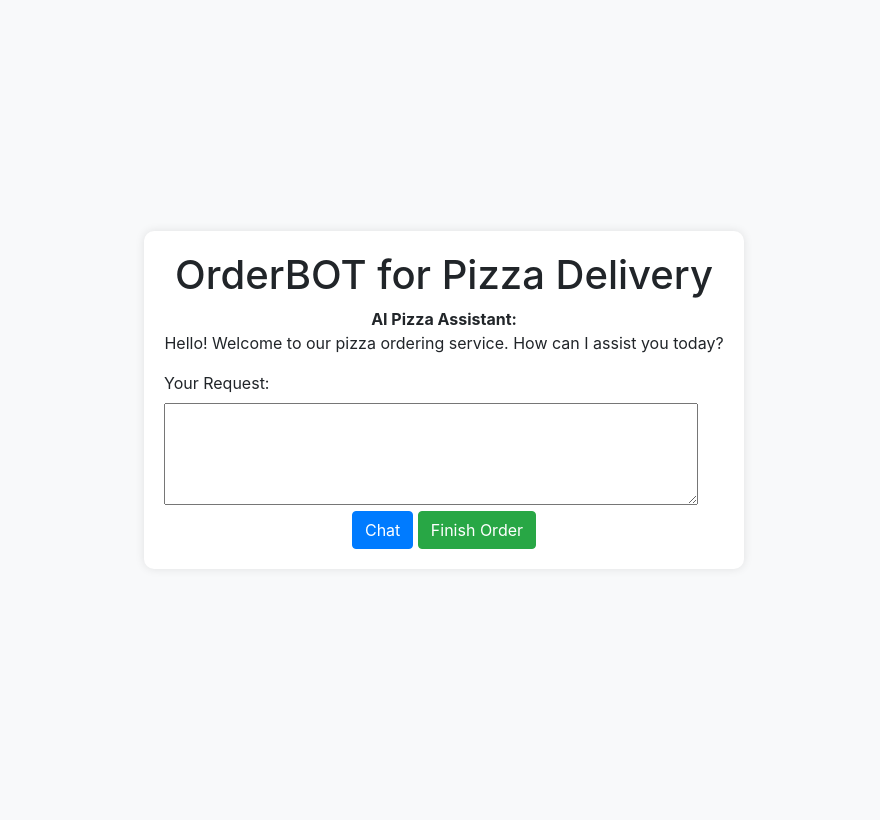
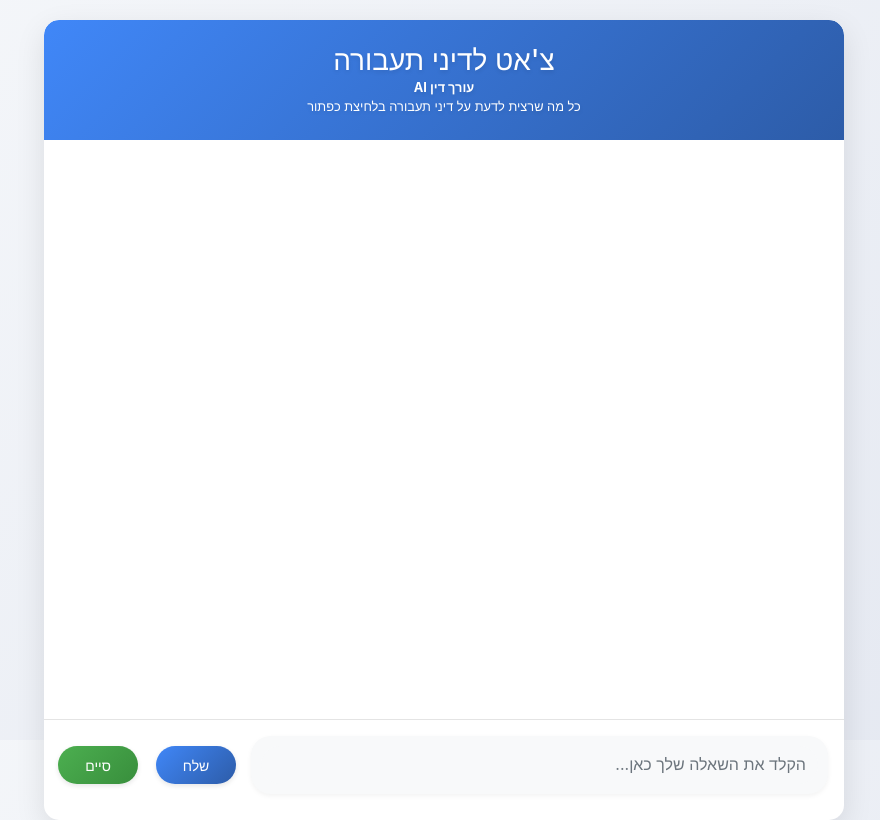
Before and after one commit to guyhaliva123/AI-ChatBOT, a Flask app: page / in a window 1280 px wide. Shown: the whole page, without its empty margins (196-1076 px from the left). Before the commit the page ends 549 px from the top, so only its background shows below. Run offline with Flask 3, Linux system fonts and the light colour scheme; some libraries are stand-ins or nearby versions.

Commit message:
Worked on a new bot focused on traffic laws in Israel.

```diff
--- a/app/api_key.txt
+++ /dev/null
@@ -1 +0,0 @@
-delete this row and paste your secret-key. this page should conatin only your secret key.
--- a/app/app.py
+++ b/app/app.py
@@ -1,5 +1,5 @@
 import openai
-from flask import Flask, render_template, request
+from flask import Flask, render_template, request,jsonify
 
 # steps to run the project on your own computer:
 
@@ -8,18 +8,18 @@ from flask import Flask, render_template, request
 # 3. copy the secret key if you don't have one yet, press the "Create new secret key" option.
 # 4. paste the key in the file called "api_key.txt"
 
-with open('api_key.txt', 'r') as file:
+with open('app/api_key.txt', 'r') as file:
     file_contents = file.read()
 
 # 5. if you skipped #4 than you can just replace the 'file_contents' with your secret key.
 
 openai.api_key = file_contents
 
-app = Flask(__name__)
+app = Flask(__name__, static_folder='static')
 
 # openAI functions to create the wanted answer for a given question.
 
-def get_completion(prompt, model="gpt-3.5-turbo"):
+def get_completion(prompt, model="gpt-4o-mini"):
     messages = [{"role": "user", "content": prompt}]
     response = openai.ChatCompletion.create(
         model=model,
@@ -31,7 +31,7 @@ def get_completion(prompt, model="gpt-3.5-turbo"):
     return response.choices[0].message["content"]
 
 
-def get_completion_from_messages(messages, model="gpt-3.5-turbo", temperature=0):
+def get_completion_from_messages(messages, model="gpt-4o-mini", temperature=0):
     response = openai.ChatCompletion.create(
         model=model,
         messages=messages,
@@ -46,33 +46,10 @@ def get_completion_from_messages(messages, model="gpt-3.5-turbo", temperature=0)
 
 context = [
     {'role': 'system', 'content': """
-    You are OrderBot, an automated service to collect orders for a pizza restaurant. \
-    You first greet the customer, then collect the order, \
-    and then ask if it's a pickup or delivery. \
-    You wait to collect the entire order, then summarize it and check for a final \
-    time if the customer wants to add anything else. \
-    If it's a delivery, you ask for an address. \
-    Finally, you collect the payment. \
-    Make sure to clarify all options, extras, and sizes to uniquely \
-    identify the item from the menu. \
-    You respond in a short, very conversational friendly style. \
-    The menu includes \
-    pepperoni pizza  12.95, 10.00, 7.00 \
-    cheese pizza   10.95, 9.25, 6.50 \
-    eggplant pizza   11.95, 9.75, 6.75 \
-    fries 4.50, 3.50 \
-    greek salad 7.25 \
-    Toppings: \
-    extra cheese 2.00, \
-    mushrooms 1.50 \
-    sausage 3.00 \
-    canadian bacon 3.50 \
-    AI sauce 1.50 \
-    peppers 1.00 \
-    Drinks: \
-    coke 3.00, 2.00, 1.00 \
-    sprite 3.00, 2.00, 1.00 \
-    bottled water 5.00 \
+        "אתה עוזר משפטי המתמחה בדיני תעבורה במדינת ישראל. תפקידך הוא לספק תשובות מדויקות, מפורטות ותמציתיות בעברית.
+            השתמש בשפה פורמלית ומקצועית המתאימה לעורך דין, והשתדל לציין מהם המקורות שלך לתשובות שאתה מספק, כגון חוקים רלוונטיים, פסיקות או פרסומים רשמיים ממשרד התחבורה או גורמים משפטיים אחרים.
+            במידה והשאלה אינה קשורה לדיני תעבורה בישראל, אנא הודע למשתמש בנימוס שאינך יכול לסייע בנושא זה והמלץ לפנות למומחה מתאים.
+        "
     """}
 ]
 
@@ -80,12 +57,24 @@ context = [
 def chat():
     global context
     if request.method == "POST":
-        prompt = request.form["user_input"]
-        action = request.form["action"]
+        prompt = request.form.get("user_input")
+        action = request.form.get("action")
+
+        if not prompt or not action:
+            return jsonify({"error": "Missing input"}), 400
+
         if action == "Chat":
-            context.append({'role': 'user', 'content': f"{prompt}"})
-            response = get_completion_from_messages(context)
-            context.append({'role': 'assistant', 'content': f"{response}"})
+            context.append({'role': 'user', 'content': prompt})
+            try:
+                response = get_completion_from_messages(context)
+                context.append({'role': 'assistant', 'content': response})
+                return jsonify({
+                    "status": "success",
+                    "response": response
+                })
+            except Exception as e:
+                return jsonify({"error": str(e)}), 500
+
         elif action == "Finish Order":
             context.append(
                 {'role': 'system', 'content': 'create a summary of the previous food order. Itemize the price for each item\
@@ -98,4 +87,4 @@ def chat():
     return render_template("index.html", context=context)
 
 if __name__ == "__main__":
-    app.run(debug=True)
+    app.run(debug=True, host='0.0.0.0', port=5001)
--- /dev/null
+++ b/app/static/css/style.css
@@ -0,0 +1,320 @@
+/* Base styles */
+body {
+  background: linear-gradient(135deg, #f5f7fa 0%, #e4e8f1 100%);
+  height: 90vh;
+  margin: 0;
+  direction: rtl;
+}
+
+.container {
+  max-width: 800px;
+  height: 100vh;
+  padding: 0;
+  display: flex;
+  flex-direction: column;
+  box-shadow: 0 10px 30px rgba(0, 0, 0, 0.1);
+  border-radius: 15px;
+  margin-top: 20px;
+  /* margin-bottom: 20px; */
+  background: white;
+  overflow: hidden; /* מונע מהתוכן לחרוג מהפינות המעוגלות */
+}
+
+/* Header styles */
+.chat-header {
+  background: linear-gradient(135deg, #4087f8 0%, #2d5ca8 100%);
+  color: white;
+  padding: 1.5rem;
+  border-radius: 15px 15px 0 0;
+  text-shadow: 0 2px 4px rgba(0, 0, 0, 0.1);
+}
+.chat-input {
+  background-color: #ffffff;
+  padding: 1rem;
+  border-top: 1px solid #e4e4e4;
+  border-radius: 0 0 15px 15px;
+  margin-bottom: 10px;
+}
+
+/* Messages area */
+.chat-messages {
+  flex-grow: 1;
+  overflow-y: auto;
+  padding: 1rem;
+  background-color: #ffffff;
+}
+
+/* Scrollbar styling */
+.chat-messages::-webkit-scrollbar {
+  width: 6px;
+}
+
+.chat-messages::-webkit-scrollbar-track {
+  background: #f1f1f1;
+}
+
+.chat-messages::-webkit-scrollbar-thumb {
+  background: #888;
+  border-radius: 3px;
+}
+
+/* Message bubbles */
+.message {
+  margin-bottom: 1rem;
+  max-width: 80%;
+  display: inline-block;
+  word-wrap: break-word;
+  width: fit-content;
+  opacity: 0;
+  transform: translateY(10px);
+  animation: fadeIn 0.3s ease forwards;
+}
+
+@keyframes fadeIn {
+  to {
+    opacity: 1;
+    transform: translateY(0);
+  }
+}
+
+.message-user {
+  margin-left: auto;
+  margin-right: 0;
+  background: linear-gradient(135deg, #4087f8 0%, #3178e8 100%);
+  color: white;
+  border-radius: 20px 20px 3px 20px;
+  padding: 8px 16px;
+  float: right;
+  clear: both;
+  box-shadow: 0 2px 5px rgba(0, 0, 0, 0.1);
+  transition: all 0.3s ease;
+}
+
+.message-assistant {
+  margin-right: auto;
+  margin-left: 0;
+  background: linear-gradient(135deg, #f8f9fa 0%, #e9ecef 100%);
+  color: black;
+  border-radius: 20px 20px 20px 3px;
+  padding: 8px 16px;
+  float: left;
+  clear: both;
+  box-shadow: 0 2px 5px rgba(0, 0, 0, 0.05);
+  transition: all 0.3s ease;
+  position: relative;
+}
+
+/* Input area */
+.chat-input {
+  background-color: #ffffff;
+  padding: 1rem;
+  border-top: 1px solid #e4e4e4;
+}
+
+.input-group {
+  display: flex;
+  align-items: center;
+  gap: 10px;
+  background: none;
+  padding: 0;
+}
+
+.textarea-container {
+  flex: 1;
+  background: #f8f9fa;
+  border-radius: 20px;
+  padding: 0.5rem;
+  border: 2px solid transparent;
+  transition: all 0.3s ease;
+  box-shadow: 0 2px 5px rgba(0, 0, 0, 0.05);
+}
+
+.textarea-container:focus-within {
+  border-color: #4087f8;
+  box-shadow: 0 0 0 3px rgba(64, 135, 248, 0.1);
+}
+
+.input-group-append {
+  display: flex;
+  gap: 8px;
+}
+
+/* Textarea styling */
+textarea {
+  width: 100%;
+  border: none !important;
+  border-radius: 20px !important;
+  resize: none;
+  background-color: #f8f9fa !important;
+  max-height: 100px;
+  min-height: 38px;
+  direction: rtl;
+  text-align: right;
+  padding: 8px 12px;
+}
+
+textarea:focus {
+  box-shadow: none !important;
+  outline: none !important;
+}
+
+/* Button styling */
+.btn {
+  border-radius: 999px !important;
+  min-width: 80px;
+  height: 38px;
+  padding: 0 20px;
+  white-space: nowrap;
+  display: inline-flex;
+  align-items: center;
+  justify-content: center;
+  margin: 0 5px;
+  direction: rtl;
+  text-align: right;
+  font-size: 14px;
+  font-weight: 500;
+  transition: all 0.3s ease;
+  transform: scale(1);
+  box-shadow: 0 2px 5px rgba(0, 0, 0, 0.1);
+}
+
+.btn:hover {
+  transform: scale(1.05);
+}
+
+.btn-primary {
+  background: linear-gradient(135deg, #4087f8 0%, #2d5ca8 100%);
+  border: none;
+}
+
+.btn-success {
+  background: linear-gradient(135deg, #4caf50 0%, #388e3c 100%);
+  border: none;
+}
+
+.copy-button {
+  position: absolute;
+  bottom: 5px;
+  left: 5px;
+  background: rgba(255, 255, 255, 0.8);
+  border: none;
+  border-radius: 50%;
+  width: 24px;
+  height: 24px;
+  cursor: pointer;
+  display: flex;
+  align-items: center;
+  justify-content: center;
+  opacity: 0;
+  transition: opacity 0.3s ease;
+}
+
+.message-assistant:hover .copy-button {
+  opacity: 1;
+}
+
+.copy-button:hover {
+  background: rgba(255, 255, 255, 1);
+}
+
+/* Typing indicator animation */
+@keyframes typing {
+  0% {
+    opacity: 0.3;
+  }
+  50% {
+    opacity: 1;
+  }
+  100% {
+    opacity: 0.3;
+  }
+}
+
+.typing-indicator {
+  display: flex;
+  gap: 4px;
+  padding: 8px 12px;
+}
+
+.typing-indicator span {
+  width: 8px;
+  height: 8px;
+  background: #90a4ae;
+  border-radius: 50%;
+  animation: typing 1s infinite;
+}
+
+.typing-indicator span:nth-child(2) {
+  animation-delay: 0.2s;
+}
+.typing-indicator span:nth-child(3) {
+  animation-delay: 0.4s;
+}
+
+.toast-message {
+  position: fixed;
+  top: 20px;
+  left: 50%;
+  transform: translateX(-50%);
+  background-color: #4caf50;
+  color: white;
+  padding: 10px 20px;
+  border-radius: 5px;
+  box-shadow: 0 2px 5px rgba(0, 0, 0, 0.2);
+  z-index: 1000;
+  animation: fadeInOut 1s ease;
+}
+
+@keyframes fadeInOut {
+  0% {
+    opacity: 0;
+    transform: translate(-50%, -20px);
+  }
+  15% {
+    opacity: 1;
+    transform: translate(-50%, 0);
+  }
+  85% {
+    opacity: 1;
+    transform: translate(-50%, 0);
+  }
+  100% {
+    opacity: 0;
+    transform: translate(-50%, -20px);
+  }
+}
+
+.message-text {
+  white-space: pre-wrap;
+  line-height: 1.5;
+  direction: rtl;
+  text-align: right;
+}
+
+.message-text strong,
+.message-text h1,
+.message-text h2,
+.message-text h3,
+.message-text h4,
+.message-text h5,
+.message-text h6,
+.message-text p {
+  font-weight: 600;
+  color: #000000;
+  direction: rtl;
+  text-align: right;
+}
+
+.message-text ul,
+.message-text ol {
+  direction: rtl;
+  text-align: right;
+  padding-right: 20px;
+  padding-left: 0;
+}
+
+.message-text br {
+  display: block;
+  margin: 10px 0;
+  content: "";
+}
--- /dev/null
+++ b/app/static/js/script.js
@@ -0,0 +1,177 @@
+const conversation = document.getElementById("conversation");
+const textarea = document.getElementById("user_input");
+const form = document.getElementById("chatForm");
+
+// Auto-expand textarea and handle enter key
+textarea.addEventListener("input", function () {
+  this.style.height = "auto";
+  this.style.height = this.scrollHeight + "px";
+});
+
+// Handle enter key
+textarea.addEventListener("keydown", function (e) {
+  if (e.key === "Enter" && !e.shiftKey) {
+    e.preventDefault();
+    sendMessage();
+  }
+});
+
+// Add click handler for send button
+document
+  .querySelector('button[value="Chat"]')
+  .addEventListener("click", function (e) {
+    e.preventDefault();
+    sendMessage();
+  });
+
+function sendMessage() {
+  const message = textarea.value.trim();
+  if (message) {
+    // Show user message immediately
+    const userDiv = document.createElement("div");
+    userDiv.className = "message message-user";
+    userDiv.textContent = message;
+    conversation.appendChild(userDiv);
+    conversation.scrollTop = conversation.scrollHeight;
+
+    // Add typing indicator before bot response
+    const typingIndicator = document.createElement("div");
+    typingIndicator.className = "typing-indicator message message-assistant";
+    typingIndicator.innerHTML = `
+              <span></span>
+              <span></span>
+              <span></span>
+          `;
+    conversation.appendChild(typingIndicator);
+    conversation.scrollTop = conversation.scrollHeight;
+
+    // Create form data
+    const formData = new FormData();
+    formData.append("user_input", message);
+    formData.append("action", "Chat");
+
+    // Clear textarea
+    textarea.value = "";
+    textarea.style.height = "auto";
+
+    // Send to server
+    fetch("/", {
+      method: "POST",
+      body: formData,
+    })
+      .then((response) => response.json())
+      .then((data) => {
+        if (data.error) {
+          console.error("Error:", data.error);
+          return;
+        }
+
+        // Remove typing indicator
+        typingIndicator.remove();
+
+        // Add bot response
+        const botDiv = document.createElement("div");
+        botDiv.className = "message message-assistant";
+
+        // Create text container and format the text
+        const textContainer = document.createElement("div");
+        textContainer.className = "message-text";
+
+        // Format the text: handle newlines and bold text
+        const formattedText = data.response
+          .split("\n")
+          .map((line) => {
+            // Replace **text** with <strong>text</strong>
+            return line.replace(/\*\*(.*?)\*\*/g, "<strong>$1</strong>");
+          })
+          .join("<br>");
+
+        // Set the formatted HTML
+        textContainer.innerHTML = formattedText;
+
+        botDiv.appendChild(textContainer);
+
+        // Create copy button
+        const copyButton = document.createElement("button");
+        copyButton.className = "copy-button";
+        copyButton.innerHTML = `
+            <svg width="16" height="16" viewBox="0 0 24 24" fill="none" stroke="currentColor" stroke-width="2">
+                <rect x="9" y="9" width="13" height="13" rx="2" ry="2"></rect>
+                <path d="M5 15H4a2 2 0 0 1-2-2V4a2 2 0 0 1 2-2h9a2 2 0 0 1 2 2v1"></path>
+            </svg>
+          `;
+
+        // Add copy functionality
+        copyButton.onclick = (e) => {
+          e.preventDefault();
+          e.stopPropagation();
+          try {
+            // Create temporary textarea
+            const tempTextArea = document.createElement("textarea");
+            tempTextArea.value = data.response;
+            document.body.appendChild(tempTextArea);
+
+            // Select and copy the text
+            tempTextArea.select();
+            document.execCommand("copy");
+
+            // Remove temporary textarea
+            document.body.removeChild(tempTextArea);
+
+            // Show success message
+            const toast = document.createElement("div");
+            toast.className = "toast-message";
+            toast.textContent = "הועתק בהצלחה!";
+            document.body.appendChild(toast);
+
+            // Change button icon to checkmark
+            copyButton.innerHTML = `
+            <svg width="16" height="16" viewBox="0 0 24 24" fill="none" stroke="green" stroke-width="2">
+                <polyline points="20 6 9 17 4 12"></polyline>
+            </svg>
+        `;
+
+            // Remove toast after animation
+            setTimeout(() => {
+              toast.remove();
+            }, 1000);
+
+            // Reset button icon
+            setTimeout(() => {
+              copyButton.innerHTML = `
+                <svg width="16" height="16" viewBox="0 0 24 24" fill="none" stroke="currentColor" stroke-width="2">
+                    <rect x="9" y="9" width="13" height="13" rx="2" ry="2"></rect>
+                    <path d="M5 15H4a2 2 0 0 1-2-2V4a2 2 0 0 1 2-2h9a2 2 0 0 1 2 2v1"></path>
+                </svg>
+            `;
+            }, 1500);
+          } catch (err) {
+            console.error("Failed to copy text:", err);
+
+            // Show error message if copying fails
+            const toast = document.createElement("div");
+            toast.className = "toast-message";
+            toast.style.backgroundColor = "#f44336";
+            toast.textContent = "שגיאה בהעתקה";
+            document.body.appendChild(toast);
+
+            setTimeout(() => {
+              toast.remove();
+            }, 1000);
+          }
+        };
+
+        botDiv.appendChild(copyButton);
+        conversation.appendChild(botDiv);
+        conversation.scrollTop = conversation.scrollHeight;
+      })
+      .catch((error) => {
+        console.error("Error:", error);
+        // Remove typing indicator on error
+        typingIndicator.remove();
+      });
+  }
+}
+
+// Initial scroll to bottom
+conversation.scrollTop = conversation.scrollHeight;
--- a/app/templates/index.html
+++ b/app/templates/index.html
@@ -1,60 +1,74 @@
 <!DOCTYPE html>
 <html lang="en">
   <head>
-    <meta charset="UTF-8">
-    <meta name="viewport" content="width=device-width, initial-scale=1.0">
+    <meta charset="UTF-8" />
+    <meta name="viewport" content="width=device-width, initial-scale=1.0" />
     <title>OrderBOT</title>
-    <!-- Bootstrap CSS -->
-    <link href="https://stackpath.bootstrapcdn.com/bootstrap/4.5.2/css/bootstrap.min.css" rel="stylesheet">
-    <style>
-        /* Custom styles */
-        body {
-            display: flex;
-            min-height: 100vh;
-            justify-content: center;
-            align-items: center;
-            background-color: #f8f9fa;
-        }
-
-        .container {
-            max-width: 600px;
-            padding: 20px;
-            border-radius: 10px;
-            box-shadow: 0 0 10px rgba(0, 0, 0, 0.1);
-            background-color: #fff;
-        }
-    </style>
+    <link
+      href="https://stackpath.bootstrapcdn.com/bootstrap/4.5.2/css/bootstrap.min.css"
+      rel="stylesheet"
+    />
+    <link
+      rel="stylesheet"
+      href="{{ url_for('static', filename='css/style.css') }}"
+    />
   </head>
   <body>
     <div class="container">
-        <h1 class="text-center">OrderBOT for Pizza Delivery</h1>
-        <p class="text-center"><strong>AI Pizza Assistant:</strong>
-            <br>Hello! Welcome to our pizza ordering service. How can I assist you today?</p>
-        <div id="conversation">
-            {% for message in context %}
-                {% if message.role == 'user' %}
-                    <p><strong>Customer:</strong> {{ message.content }}</p>
+      <div class="chat-header">
+        <h3 class="text-center mb-0">צ'אט לדיני תעבורה</h3>
+        <p class="text-center mb-0 small">
+          <strong>עורך דין AI</strong><br />
+          כל מה שרצית לדעת על דיני תעבורה בלחיצת כפתור
+        </p>
+      </div>
+
+      <div class="chat-messages" id="conversation">
+        {% for message in context %} {% if message.role == 'user' %}
+        <div class="message message-user">{{ message.content }}</div>
         {% elif message.role == 'assistant' %}
-                    <p><strong>AI Pizza Assistant:</strong> {{ message.content }}</p>
-                {% endif %}
-            {% endfor %}
+        <div class="message message-assistant">{{ message.content }}</div>
+        {% endif %} {% endfor %}
       </div>
-        <form method="POST">
-            <label for="user_input">Your Request:</label><br>
-            <textarea id="user_input" name="user_input" rows="4" cols="50"></textarea><br>
-            <div class="text-center">
-                <input type="submit" name="action" value="Chat" class="btn btn-primary">
-                <input type="submit" name="action" value="Finish Order" class="btn btn-success">
+
+      <div class="chat-input">
+        <form method="POST" class="mb-0" id="chatForm">
+          <div class="input-group">
+            <div class="textarea-container">
+              <textarea
+                id="user_input"
+                name="user_input"
+                class="form-control"
+                rows="1"
+                placeholder="הקלד את השאלה שלך כאן..."
+              ></textarea>
+            </div>
+            <div class="input-group-append">
+              <button
+                type="submit"
+                name="action"
+                value="Chat"
+                class="btn btn-primary"
+              >
+                שלח
+              </button>
+              <button
+                type="submit"
+                name="action"
+                value="Finish Order"
+                class="btn btn-success"
+              >
+                סיים
+              </button>
+            </div>
           </div>
         </form>
       </div>
+    </div>
 
-    <!-- Bootstrap JS and dependencies (optional) -->
-    <!-- jQuery (necessary for Bootstrap's JavaScript plugins) -->
     <script src="https://code.jquery.com/jquery-3.5.1.slim.min.js"></script>
-    <!-- Popper.js -->
     <script src="https://cdn.jsdelivr.net/npm/@popperjs/core@2.5.2/dist/umd/popper.min.js"></script>
-    <!-- Bootstrap JS -->
     <script src="https://stackpath.bootstrapcdn.com/bootstrap/4.5.2/js/bootstrap.min.js"></script>
+    <script src="{{ url_for('static', filename='js/script.js') }}"></script>
   </body>
 </html>
```
Also changed, not shown: 1 other file. Lines whose indentation alone changed are shown as unchanged.
